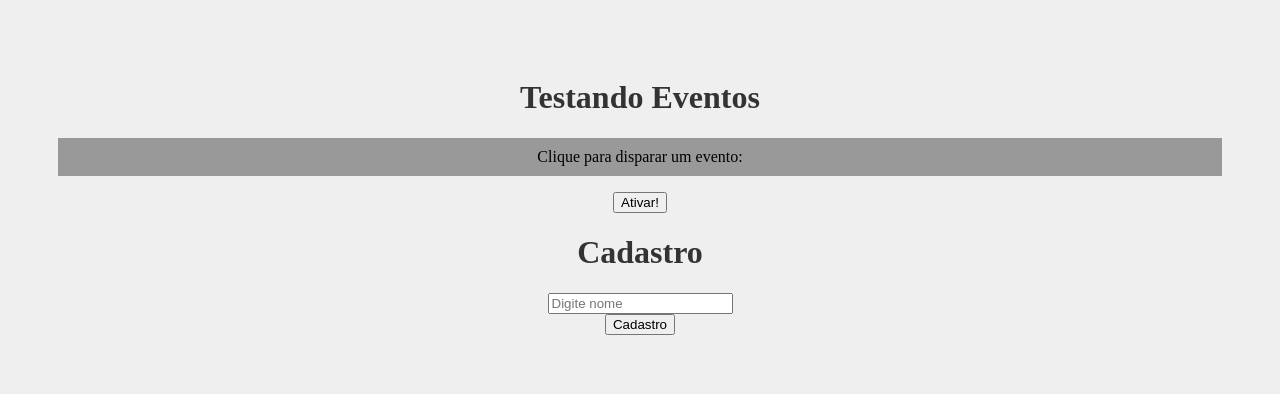
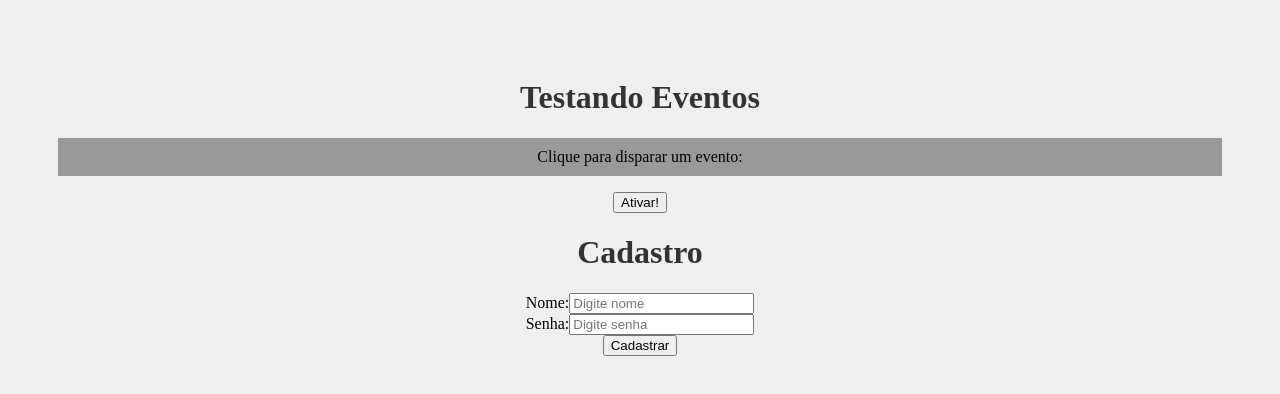
Before and after one commit to mateusAbdallah/learningReactJS, a React (Create React App) app: page / in a window 1280 px wide. Shown: the top 394 px of the page. Built offline with nearby package versions, Linux system fonts and the light colour scheme.

Commit message:
using useState to set the component

```diff
--- a/src/App.js
+++ b/src/App.js
@@ -1,6 +1,7 @@
 import './App.css';
 import Evento from './components/Evento'
 import Form from './components/Form'
+
 
 
 function App() {
@@ -9,6 +10,7 @@
       <h1>Testando Eventos</h1>
       <Evento />
       <Form />
+
     </div>
 
   );
--- a/src/components/Form.js
+++ b/src/components/Form.js
@@ -1,9 +1,15 @@
+import { useState } from "react"
+
 function Form (){
 
     function cadastrarUsuario(e){
         e.preventDefault()
+        console.log(`Usuário ${name} foi cadastrado com a senha ${password}`)
         console.log("Cadastro feito com sucesso!")
     }
+
+    const [name, setName] = useState()
+    const [password, setPassword] = useState()
 
 
     return(
@@ -11,10 +17,27 @@
             <h1>Cadastro</h1>
             <form onSubmit={cadastrarUsuario}>
                 <div>
-                    <input type="text" placeholder="Digite nome"></input>
+                    <label htmlFor="name">Nome:</label>
+                    <input
+                        type="text"
+                        id="name"
+                        name="name"
+                        placeholder="Digite nome"
+                        onChange={(e) => setName(e.target.value)}
+                    />
                 </div>
                 <div>
-                    <input type="submit" value="Cadastro"></input>
+                    <label htmlFor="password">Senha:</label>
+                    <input
+                        type="password"
+                        id="password"
+                        name="password"
+                        placeholder="Digite senha"
+                        onChange={(e) => setPassword(e.target.value)}
+                    />
+                </div>
+                <div>
+                    <input type="submit" value="Cadastrar"/>
                 </div>
             </form>
         </div>
```
